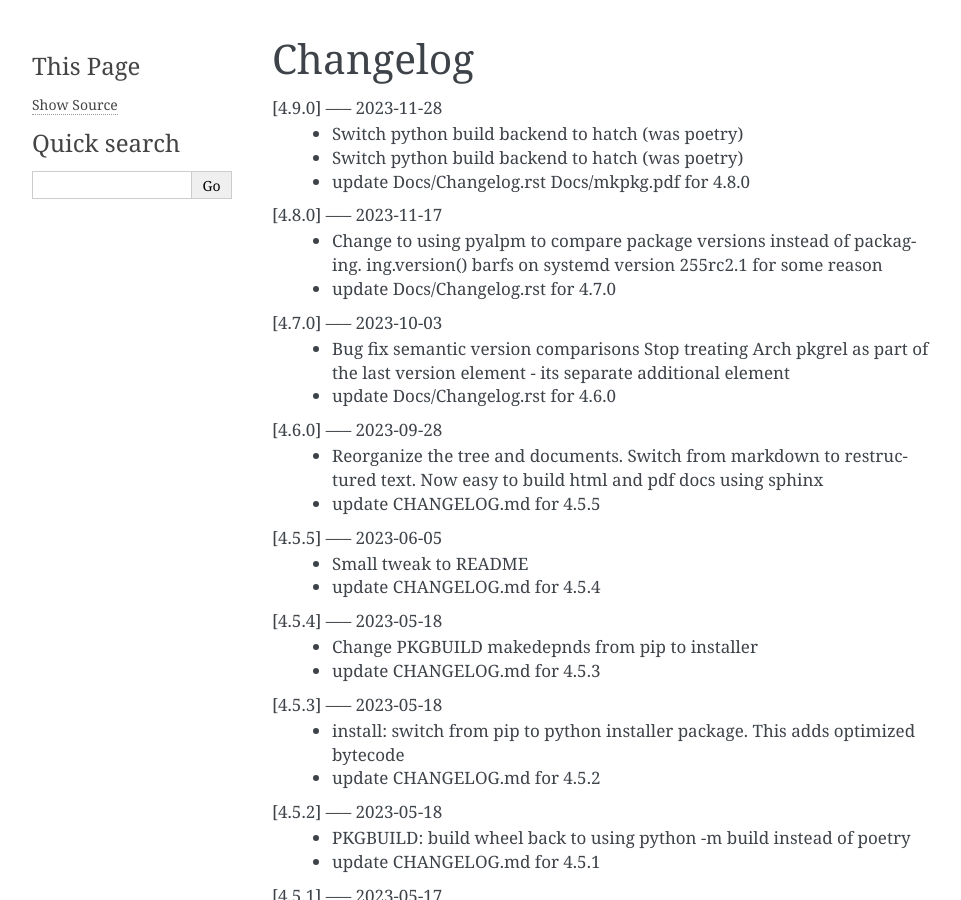
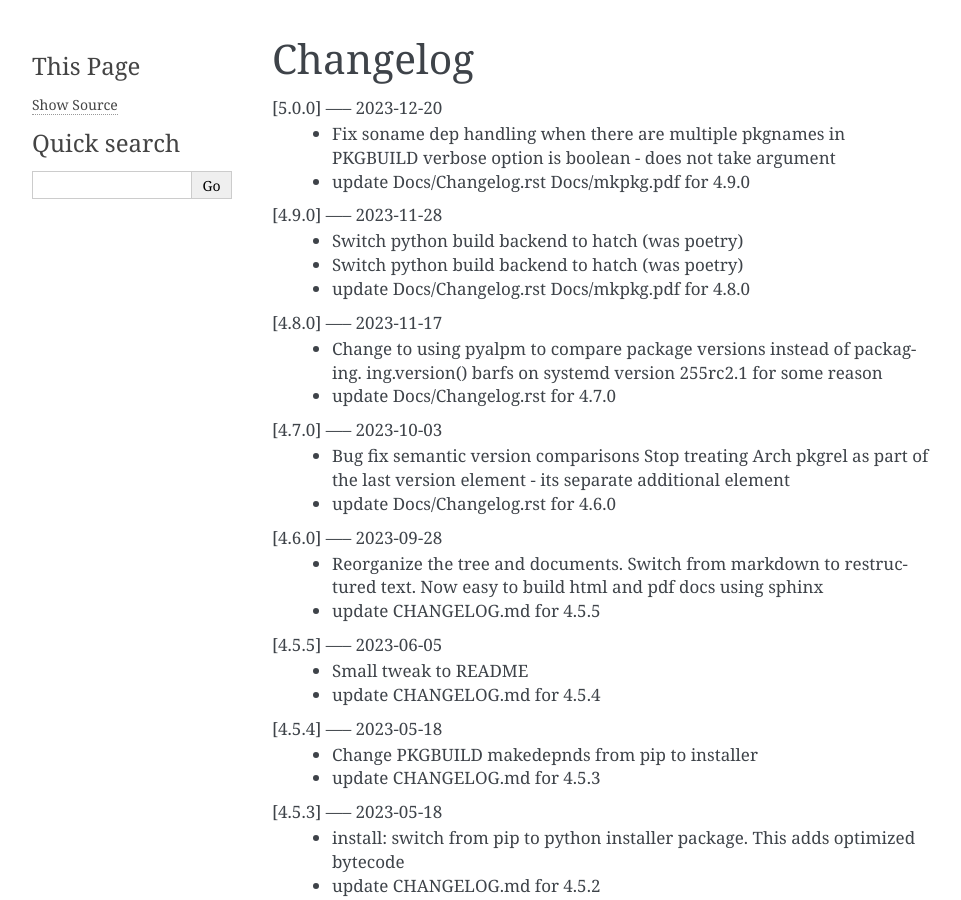
Before and after one commit to gene-git/Arch-mkpkg, a Sphinx documentation site: the page built from Docs/Changelog.rst, in a window 1280 px wide and 900 px high. Shown: the whole window, without its empty margins (148-1109 px from the left). Built offline with Sphinx 7.4.7, drawn with Linux system fonts in a browser that asks for light colours; pages that are not in the unit, such as notebooks, are missing from menus.

Commit message:
update Docs/Changelog.rst Docs/mkpkg.pdf for 5.0.0

```diff
--- a/Docs/Changelog.rst
+++ b/Docs/Changelog.rst
@@ -1,5 +1,10 @@
 Changelog
 =========
+
+[5.0.0] ----- 2023-12-20
+ * Fix soname dep handling when there are multiple pkgnames in PKGBUILD
+   verbose option is boolean - does not take argument
+ * update Docs/Changelog.rst Docs/mkpkg.pdf for 4.9.0
 
 [4.9.0] ----- 2023-11-28
  * Switch python build backend to hatch (was poetry)
```
Also changed, not shown: 1 other file.
